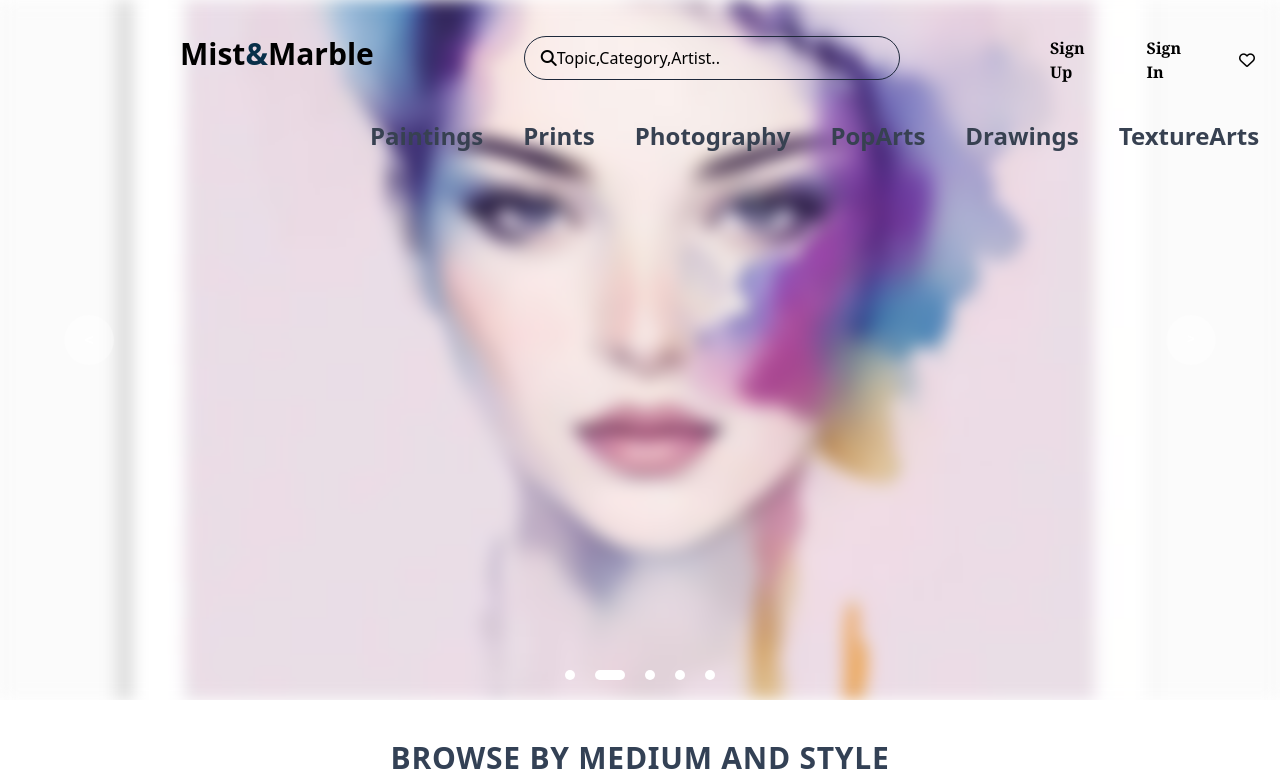
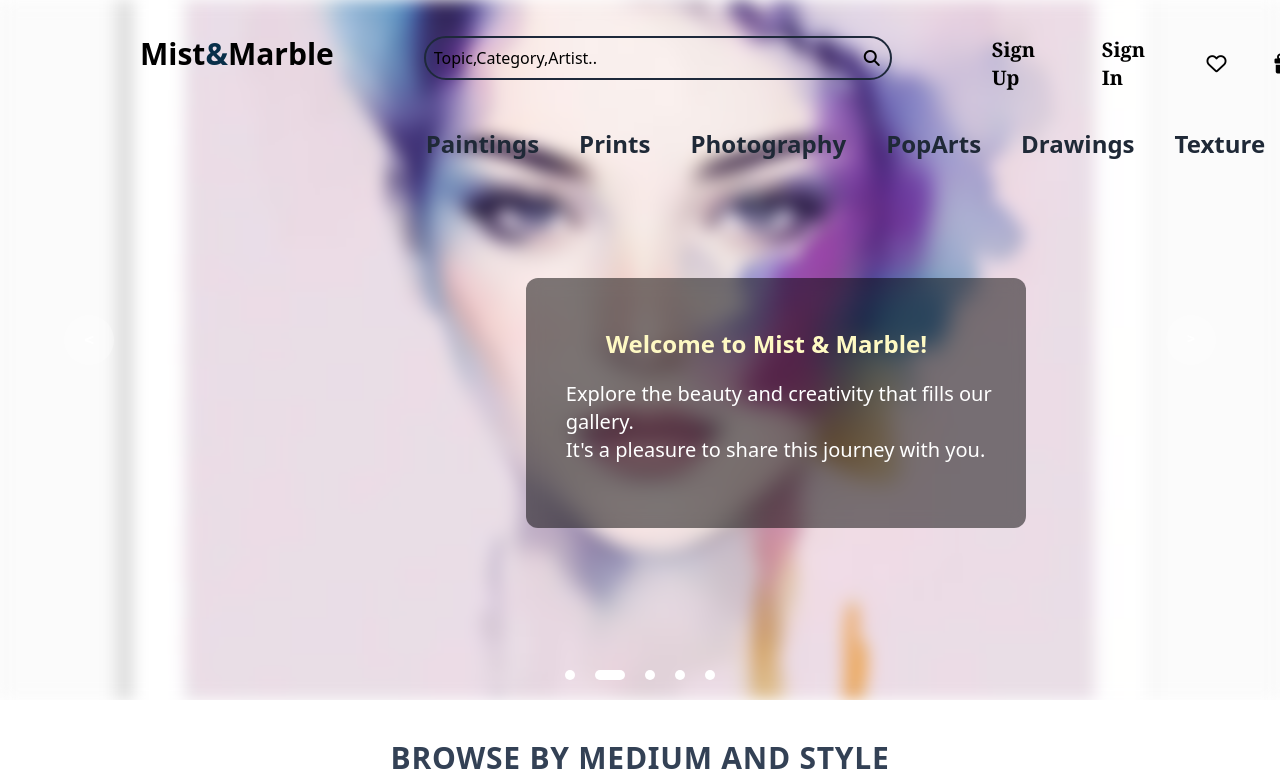
Before and after one commit to farzana-yeasmin-etuu/Art_Gallery_project, a website: page index.html in a window 1280 px wide. Shown: the top 781 px of the page. Drawn offline with nearby package versions, Linux system fonts and the light colour scheme.

Commit message:
added new features

```diff
--- a/index.html
+++ b/index.html
@@ -4,7 +4,10 @@
     <meta charset="UTF-8">
     <meta name="viewport" content="width=device-width, initial-scale=1.0">
     <link rel="stylesheet" href="https://cdnjs.cloudflare.com/ajax/libs/font-awesome/6.6.0/css/all.min.css" integrity="sha512-Kc323vGBEqzTmouAECnVceyQqyqdsSiqLQISBL29aUW4U/M7pSPA/gEUZQqv1cwx4OnYxTxve5UMg5GT6L4JJg==" crossorigin="anonymous" referrerpolicy="no-referrer" />
-    <script src="https://cdn.tailwindcss.com"></script>
+    <link rel="preconnect" href="https://fonts.googleapis.com">
+<link rel="preconnect" href="https://fonts.gstatic.com" crossorigin>
+<link href="https://fonts.googleapis.com/css2?family=Libre+Baskerville:ital,wght@0,400;0,700;1,400&family=Work+Sans:ital,wght@0,100..900;1,100..900&display=swap" rel="stylesheet">
+<script src="https://cdn.tailwindcss.com"></script>
     <link rel="stylesheet" href="main.css">
     <title>Mist&Marble</title>
 </head>
@@ -27,33 +30,64 @@
 
 
 
-    <div class="pl-[180px] mt-5 flex justify-between sm:gap-[150px] flex-wrap sm:flex-nowrap z-40 absolute">
+    <div class="pl-[140px] mt-5 flex justify-between sm:gap-[90px] flex-wrap sm:flex-nowrap z-40 absolute">
         <div>
             <h1 class="text-2xl sm:text-3xl font-semibold mt-4">Mist<span class="text-sky-950">&</span>Marble </h1>
         </div>
-        <div class="pl-4 mt-4 h-11 w-full sm:w-[400px] border border-slate-800 rounded-3xl flex items-center">
-            <i class="fa-solid fa-magnifying-glass"></i>
-            <label><input class="bg-inherit outline-none py-2 w-full text-black placeholder-black" type="text" placeholder="Topic,Category,Artist.." required></label>
-        </div>
-        <div class="flex items-center gap-6 mt-4 flex-wrap sm:flex-nowrap">
-            <a target="_blank" class="block font-bold text-base font-serif pr-3 sm:pr-6" href="./signup.html">Sign Up</a>
-            <a class="block font-bold text-base font-serif pr-3 sm:pr-6" href="./login.html">Sign In</a>
-            <a class="block font-bold text-base font-serif pr-3 sm:pr-6" href=""><i class="fa-regular fa-heart"></i></a>
-            <a class="block font-bold text-base font-serif pr-3 sm:pr-6" href=""><i class="fa-solid fa-gift"></i></a>
-            <a class="block font-bold text-base font-serif pr-3 sm:pr-6" href=""><i class="fa-solid fa-cart-shopping"></i></a>
-        </div>
-    </div>
 
 
 
-    <div class="sm:pl-[370px] flex justify-center pt-[120px] gap-[100px] sm:gap-10  text-2xl font-semibold text-gray-700 flex-wrap absolute z-40">
+
+<!--search bar-->
+
+<div class="mt-4 h-11 w-full sm:w-[500px] border-2  border-slate-800 rounded-3xl z-50 relative">
+    <form class=" ml-2  flex justify-between items-center">
+        <input class="bg-inherit outline-none py-2 w-full text-black placeholder-black" type="text" placeholder="Topic,Category,Artist.." name="search">
+        <button class="pr-[10px]" type="submit"><i class="fa-solid fa-magnifying-glass"></i></button>
+    </form>
+
+    <div class="sm:pl[0px] flex justify-center pt-[50px] gap-[90px] sm:gap-10  text-2xl font-semibold text-gray-800  absolute z-40">
         <p><a href="./paintings.html">Paintings</a></p>
         <p><a href="./prints.html">Prints</a></p>
         <p><a href="./Photgraphy.html">Photography</a></p>
         <p><a href="./popart.html">PopArts</a></p>
         <p><a href="./drawing.html">Drawings</a></p>
-        <p><a href="./textureart.html">TextureArts</a></p>
+        <p><a href="./textureart.html">Texture</a></p>
       </div>
+
+
+
+
+      <div class="pl-[100px] sm:h-screen sm:w-screen sm: sm:items-center sm:m-0 sm:pr-0  sm:pt-[200px] h-[300px] w-[500px]  absolute z-40">
+
+        <div  class="bg-black bg-opacity-50 backdrop-blur rounded-xl h-[250px] w-[500px] pt-[50px] pl-[40px]">
+         <p class="text-yellow-100 text-2xl font-semibold pl-[40px]">Welcome to Mist & Marble!</p>
+         <p class="text-white text-xl  pt-[20px]">Explore the beauty and creativity that fills our gallery.</p>
+         <p class="text-white text-xl"> It's a pleasure to share this journey with you.</p>
+ </div>
+       </div>
+
+
+
+
+</div>
+
+        <div class="pl-[10px] flex items-center gap-6 mt-4 flex-wrap sm:flex-nowrap">
+            <a target="_blank" class="block font-bold text-xl font-serif pr-3 sm:pr-6" href="./signup.html">Sign Up</a>
+            <a class="block font-bold text-xl font-serif pr-3 sm:pr-6" href="./login.html">Sign In</a>
+            <a class="block font-bold text-xl font-serif pr-3 sm:pr-6" href=""><i class="fa-regular fa-heart"></i></a>
+            <a class="block font-bold text-xl font-serif pr-3 sm:pr-6" href=""><i class="fa-solid fa-gift"></i></a>
+            <a class="block font-bold text-xl font-serif pr-3 sm:pr-6" href=""><i class="fa-solid fa-cart-shopping"></i></a>
+        </div>
+
+
+
+
+
+
+    </div>
+
+
 
 
 
@@ -721,6 +755,31 @@ function reloadSlider(){
 }
 
 
+//search button work
+document.querySelector('button[type="submit"]').addEventListener('click', function(event) {
+    // Prevent form submission to avoid page refresh
+    event.preventDefault();
+
+    // Get search input value and convert it to lowercase
+    const searchTerm = document.querySelector('input[name="search"]').value.toLowerCase();
+
+    // Select all gallery items
+    const items = document.querySelectorAll('.image-item');
+
+    // Loop through each item and filter by title
+    items.forEach(item => {
+        // Find the title inside each gallery item
+        const title = item.querySelector('.font-semibold').textContent.toLowerCase();
+
+        // Check if the title includes the search term
+        if (title.includes(searchTerm)) {
+            item.style.display = 'block'; // Show item if it matches
+        } else {
+            item.style.display = 'none'; // Hide item if it doesn't match
+        }
+    });
+});
+
 
 </script>
 
```
Also changed, not shown: login.html (+24 -1 lines).
